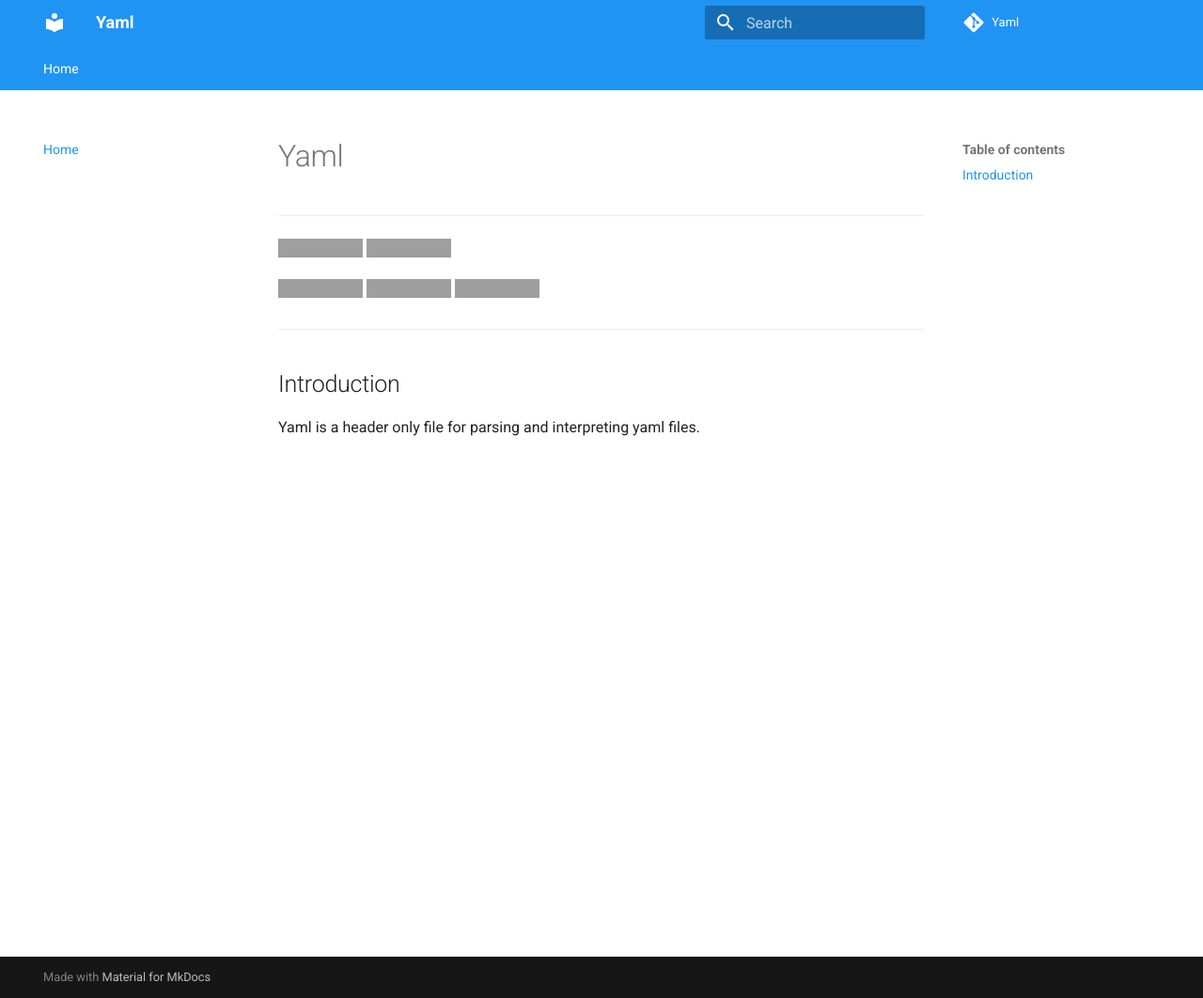
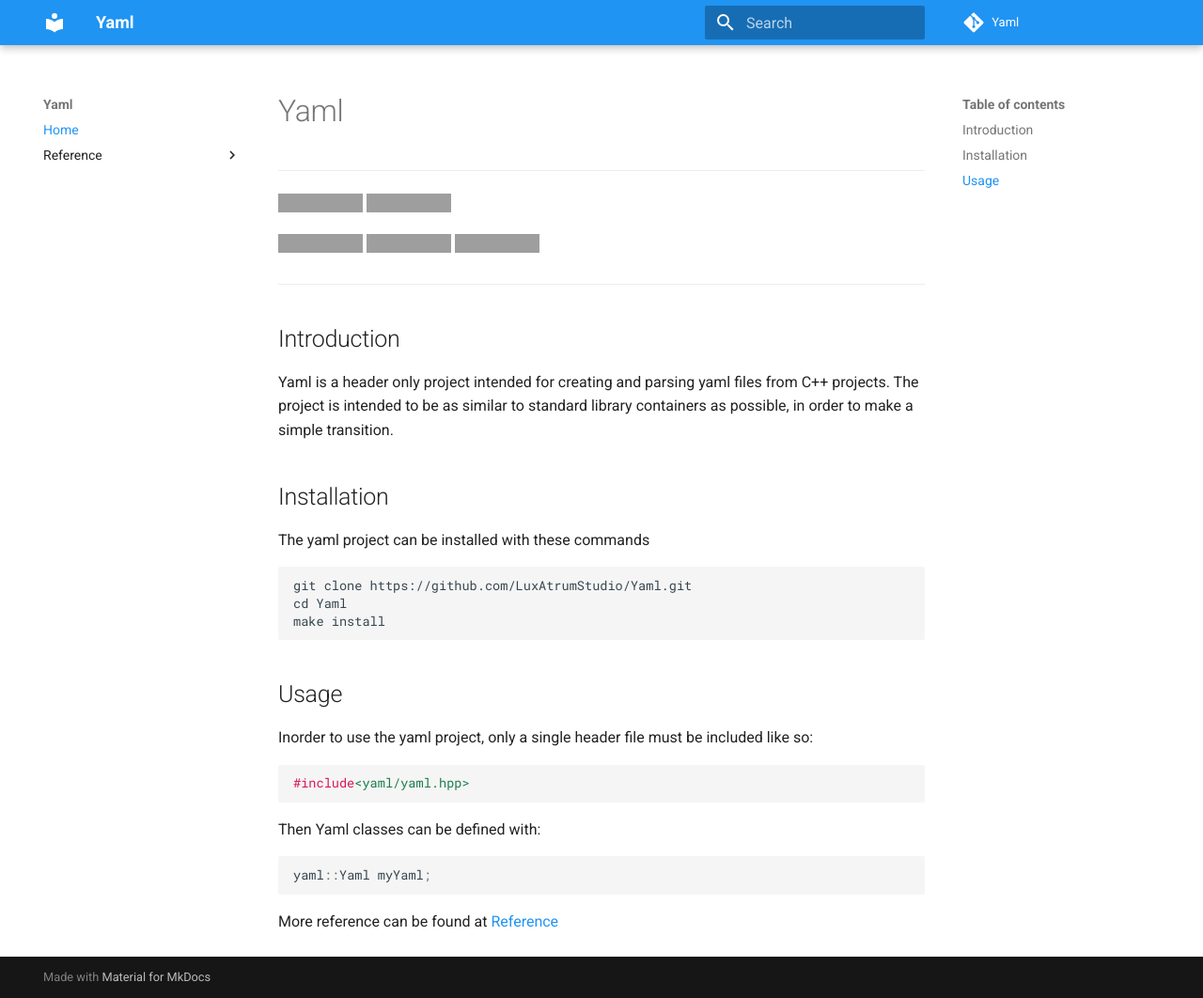
Before and after one commit to LuxAter/Yaml, an MkDocs documentation site: the page built from docs/index.md, in a window 1280 px wide and 1062 px high. Shown: the whole window at 94% size. Built offline with MkDocs 1.6.1 and Material for MkDocs 9.7.7, drawn with Linux system fonts in a browser that asks for light colours; comment, search, counter and statistics services are not loaded; old or Windows-style settings are respelled for this version of MkDocs; grey boxes are pictures that could not be loaded.

Commit message:
Expanded documentation

````diff
--- /dev/null
+++ b/docs/css/extra.css
@@ -0,0 +1,7 @@
+.md-typeset__table{
+  min-width: 100%;
+}
+
+.pagebreak{
+  page-break-after: always;
+}
--- a/docs/index.md
+++ b/docs/index.md
@@ -1,7 +1,6 @@
 # Yaml #
 
 ---
-
 
 [![Github Tag](https://img.shields.io/github/tag/LuxAtrumStudio/Yaml.svg)](https://github.com/LuxAtrumStudio/Yaml)
 [![Github Pages](https://img.shields.io/badge/Documentation-gh--pages-blue.svg)](https://luxatrumstudio.github.io/Yaml/)
@@ -14,4 +13,33 @@
 
 ## Introduction ##
 
-Yaml is a header only file for parsing and interpreting yaml files.
+Yaml is a header only project intended for creating and parsing yaml files from
+C++ projects. The project is intended to be as similar to standard library
+containers as possible, in order to make a simple transition.
+
+## Installation ##
+
+The yaml project can be installed with these commands
+
+```
+git clone https://github.com/LuxAtrumStudio/Yaml.git
+cd Yaml
+make install
+```
+
+## Usage ##
+
+Inorder to use the yaml project, only a single header file must be included
+like so:
+
+```cpp
+#include<yaml/yaml.hpp>
+```
+
+Then Yaml classes can be defined with:
+
+```cpp
+yaml::Yaml myYaml;
+```
+
+More reference can be found at [Reference](reference.md)
--- a/mkdocs.yml
+++ b/mkdocs.yml
@@ -1,8 +1,6 @@
 site_name: Yaml
 theme: 'material'
 extra:
-  feature:
-    tabs: true
   palette:
     primary: 'blue'
     accent: 'green'
@@ -29,3 +27,7 @@ repo_name: 'Yaml'
 repo_url: 'https://github.com/LuxAtrumStudio/Yaml'
 pages:
   - 'Home': 'index.md'
+  - 'Reference':
+    - 'Home': 'ref/index.md'
+    - 'Enumerators': 'ref/enum.md'
+    - 'Yaml Class': 'ref/yaml.md'
````
Also changed, not shown: docs/ref/enum.md (added, +16 -0 lines), docs/ref/index.md (added, +6 -0 lines), docs/ref/yaml.md (added, +87 -0 lines).
